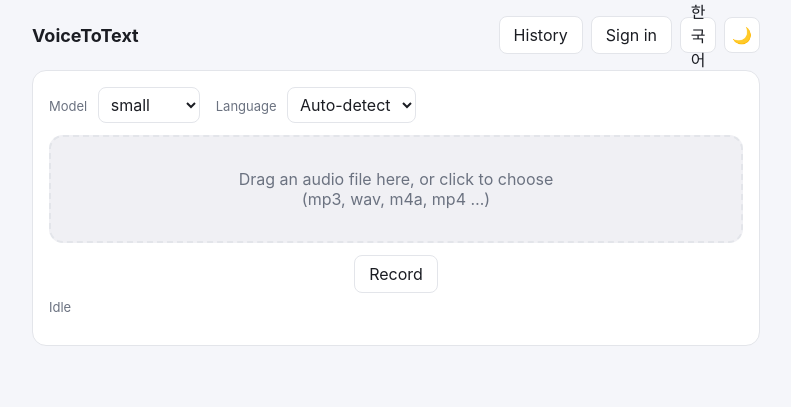
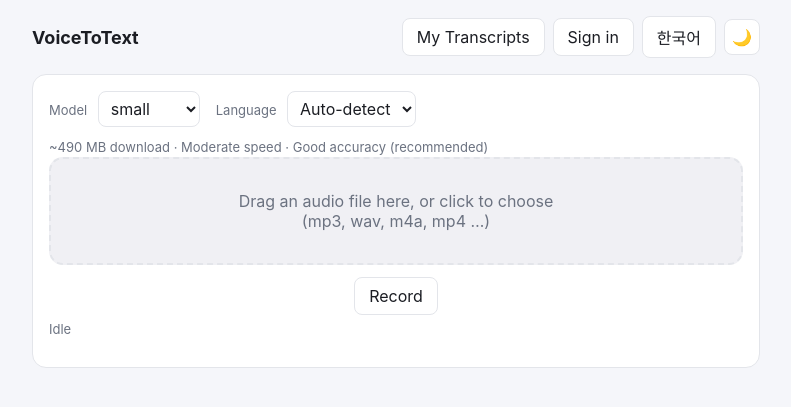
Before and after one commit to SYJ7144/VoiceToText, a FastAPI app: page / in a window 1280 px wide. Shown: the top 407 px of the page, without its empty margins (244-1035 px from the left). Run offline with FastAPI, Linux system fonts and the light colour scheme.

Commit message:
Fix language toggle overflow, rename History to My Transcripts, add model info
- lang-toggle button used the fixed-size icon-btn style meant for a single
  emoji, so "한국어" overflowed its box and shoved neighboring header items
  out of place; give it its own min-width class instead
- Rename the "History" nav item to "My Transcripts" (EN) / "내 기록" (KO)
  across all related UI strings for consistency
- Show a short size/speed/accuracy blurb for the selected Whisper model,
  updating live on model or language change

Co-Authored-By: Claude Sonnet 5 <noreply@anthropic.com>

```diff
--- a/static/css/style.css
+++ b/static/css/style.css
@@ -105,6 +105,12 @@ button:disabled { opacity: 0.5; cursor: not-allowed; }
   width: 36px;
   height: 36px;
   justify-content: center;
+}
+
+.lang-btn {
+  min-width: 60px;
+  justify-content: center;
+  text-align: center;
 }
 
 .panel {
--- a/static/js/app.js
+++ b/static/js/app.js
@@ -14,6 +14,7 @@
   const exportSrt = document.getElementById("export-srt");
   const exportVtt = document.getElementById("export-vtt");
   const authArea = document.getElementById("auth-area");
+  const modelInfo = document.getElementById("model-info");
 
   let currentJobId = null;
   let currentSegments = [];
@@ -62,6 +63,15 @@
       authArea.appendChild(btn);
     }
   }
+
+  // ---- 모델별 차이점 설명 ------------------------------------------------
+  function updateModelInfo() {
+    const key = `model_info_${modelSelect.value.replace(/-/g, "_")}`;
+    modelInfo.textContent = t(key);
+  }
+  modelSelect.addEventListener("change", updateModelInfo);
+  document.addEventListener("langchange", updateModelInfo);
+  updateModelInfo();
 
   // ---- 업로드 / 드래그앤드롭 -------------------------------------------
   dropzone.addEventListener("click", () => fileInput.click());
--- a/static/js/i18n.js
+++ b/static/js/i18n.js
@@ -1,7 +1,7 @@
 const DICT = {
   en: {
     brand: "VoiceToText",
-    nav_history: "History",
+    nav_history: "My Transcripts",
     nav_login: "Sign in",
     nav_logout: "Sign out",
     model_label: "Model",
@@ -16,23 +16,29 @@ const DICT = {
     record_stop: "Stop recording",
     status_idle: "Idle",
     status_uploading: "Uploading…",
-    save_history: "Save to history",
-    save_history_done: "Saved to history",
-    save_history_need_login: "Sign in to save to history",
+    save_history: "Save to My Transcripts",
+    save_history_done: "Saved to My Transcripts",
+    save_history_need_login: "Sign in to save",
     export_txt: "Download .txt",
     export_srt: "Download .srt",
     export_vtt: "Download .vtt",
-    login_prompt: "Sign in to view your transcript history.",
+    login_prompt: "Sign in to view My Transcripts.",
     login_google: "Continue with Google",
     login_kakao: "Continue with Kakao",
     history_empty: "No saved transcripts yet.",
     history_delete: "Delete",
     back_home: "← Back",
     error_prefix: "Error: ",
+    model_info_tiny: "~75 MB download · Very fast · Low accuracy",
+    model_info_base: "~145 MB download · Fast · Fair accuracy",
+    model_info_small: "~490 MB download · Moderate speed · Good accuracy (recommended)",
+    model_info_medium: "~1.5 GB download · Slow · Very good accuracy",
+    model_info_large_v3: "~3 GB download · Very slow · Best accuracy",
+    model_info_hint: "Larger models are more accurate but slower and take longer to download the first time.",
   },
   ko: {
     brand: "VoiceToText",
-    nav_history: "히스토리",
+    nav_history: "내 기록",
     nav_login: "로그인",
     nav_logout: "로그아웃",
     model_label: "모델",
@@ -47,19 +53,25 @@ const DICT = {
     record_stop: "녹음 중지",
     status_idle: "대기 중",
     status_uploading: "업로드 중…",
-    save_history: "히스토리에 저장",
-    save_history_done: "히스토리에 저장되었습니다",
-    save_history_need_login: "히스토리 저장은 로그인이 필요합니다",
+    save_history: "내 기록에 저장",
+    save_history_done: "내 기록에 저장되었습니다",
+    save_history_need_login: "내 기록에 저장하려면 로그인이 필요합니다",
     export_txt: ".txt 다운로드",
     export_srt: ".srt 다운로드",
     export_vtt: ".vtt 다운로드",
-    login_prompt: "히스토리를 보려면 로그인하세요.",
+    login_prompt: "내 기록을 보려면 로그인하세요.",
     login_google: "구글로 계속하기",
     login_kakao: "카카오로 계속하기",
     history_empty: "저장된 전사 기록이 없습니다.",
     history_delete: "삭제",
     back_home: "← 돌아가기",
     error_prefix: "오류: ",
+    model_info_tiny: "다운로드 ~75MB · 매우 빠름 · 정확도 낮음",
+    model_info_base: "다운로드 ~145MB · 빠름 · 정확도 보통",
+    model_info_small: "다운로드 ~490MB · 속도 보통 · 정확도 좋음 (추천)",
+    model_info_medium: "다운로드 ~1.5GB · 느림 · 정확도 매우 좋음",
+    model_info_large_v3: "다운로드 ~3GB · 매우 느림 · 정확도 최고",
+    model_info_hint: "모델이 클수록 정확하지만 느려지고, 처음 선택할 때 다운로드 시간이 더 걸립니다.",
   },
 };
 
--- a/templates/_header.html
+++ b/templates/_header.html
@@ -3,7 +3,7 @@
   <div class="topbar-actions">
     <a id="history-link" href="/history" class="btn" data-i18n="nav_history">History</a>
     <span id="auth-area"></span>
-    <button id="lang-toggle" class="icon-btn" title="Language">한국어</button>
+    <button id="lang-toggle" class="lang-btn" title="Language">한국어</button>
     <button id="theme-toggle" class="icon-btn" title="Theme">🌙</button>
   </div>
 </header>
--- a/templates/history.html
+++ b/templates/history.html
@@ -3,7 +3,7 @@
 <head>
   <meta charset="utf-8" />
   <meta name="viewport" content="width=device-width, initial-scale=1" />
-  <title>VoiceToText — History</title>
+  <title>VoiceToText — My Transcripts</title>
   <link rel="stylesheet" href="/static/css/style.css" />
 </head>
 <body>
--- a/templates/index.html
+++ b/templates/index.html
@@ -30,6 +30,8 @@
         </div>
       </div>
 
+      <div id="model-info" class="status-line"></div>
+
       <div id="dropzone" tabindex="0">
         <div data-i18n="dropzone_hint" style="white-space: pre-line;"></div>
         <input id="file-input" type="file" accept="audio/*,video/*" class="hidden" />
```
